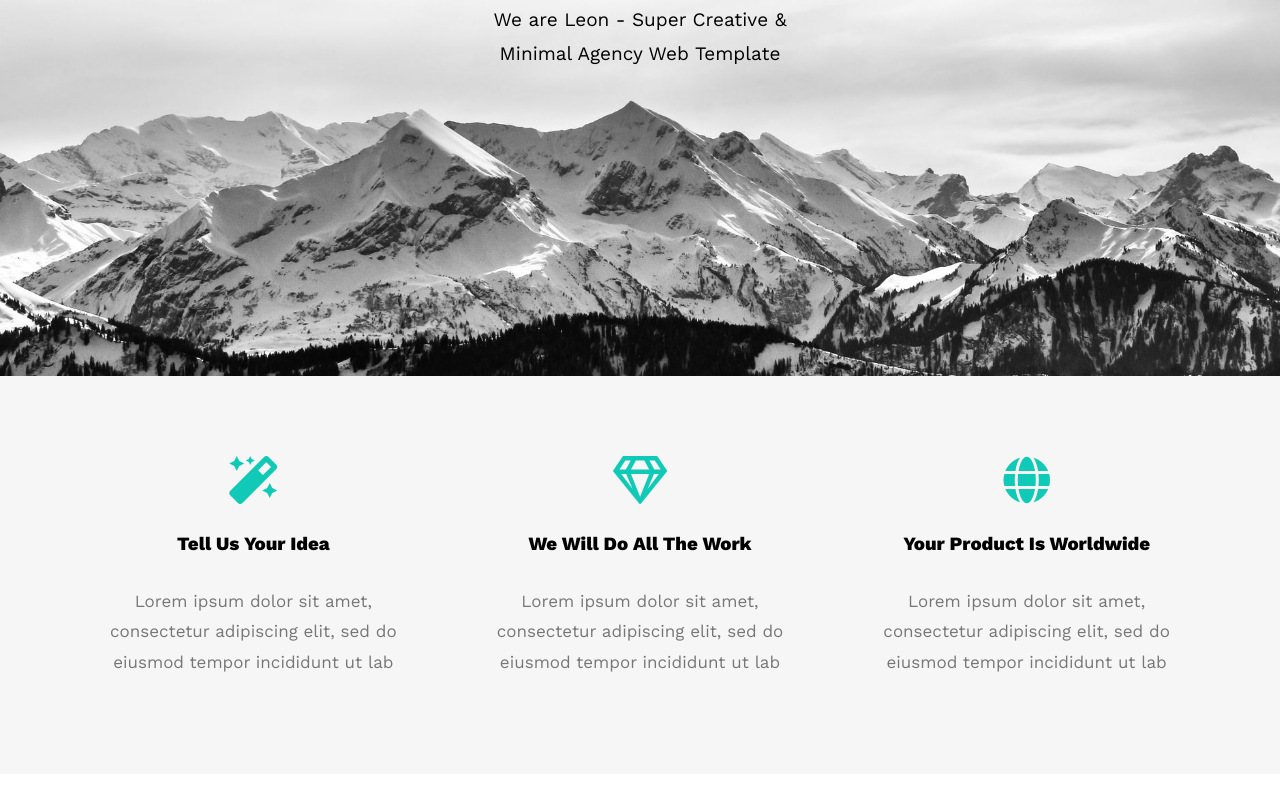
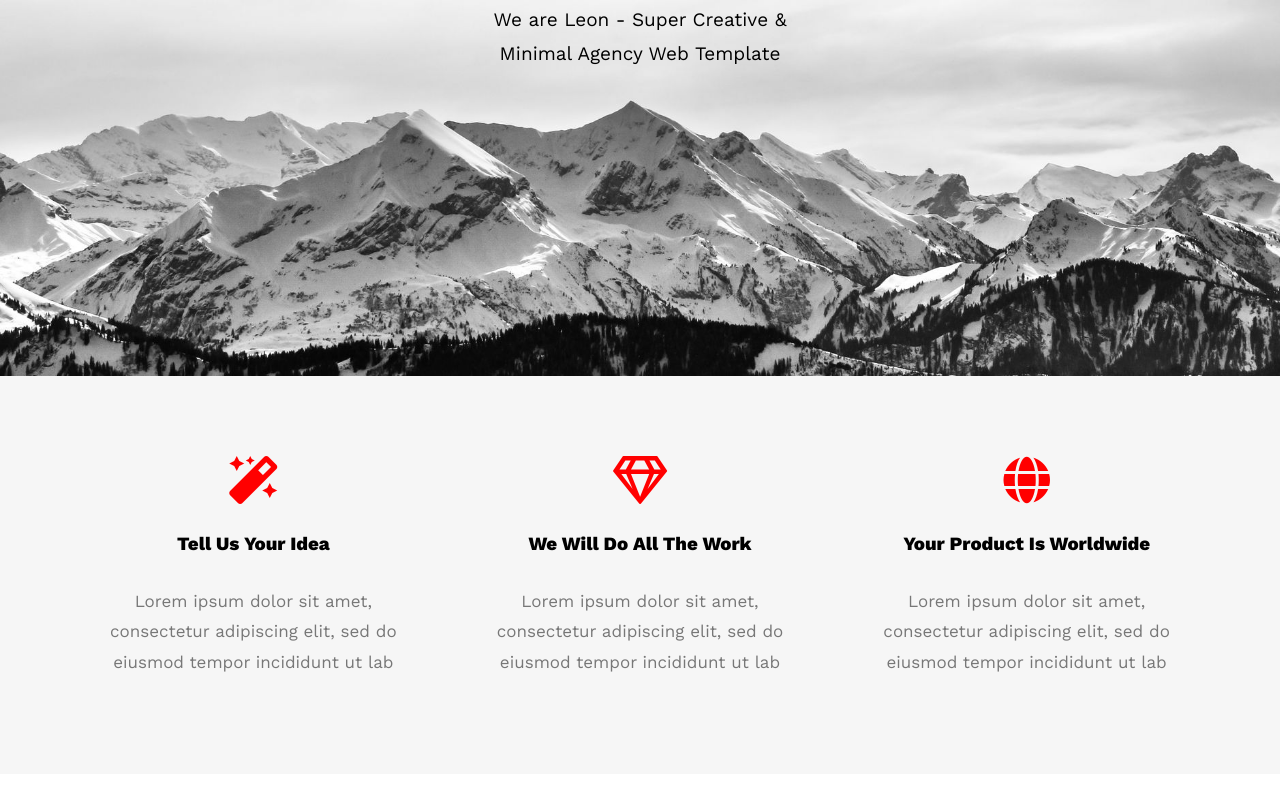
Before and after one commit to Alasbhy/HTML_AND_CSS_Template_One, a plain HTML site: page index.html in a window 1280 px wide. Shown: the part 424-1216 px from the top of the page. Drawn offline with nearby package versions, Linux system fonts and the light colour scheme.

Commit message:
change main color to red

```diff
--- a/css/leon.css
+++ b/css/leon.css
@@ -1,6 +1,6 @@
 /*  Start Variables  */
 :root{
-    --main-color: #10cab7;
+    --main-color: red;
     --secondary-color: #2c4755;
     --section-padding: 60px;
     --section-background-color: #f6f6f6;
```
